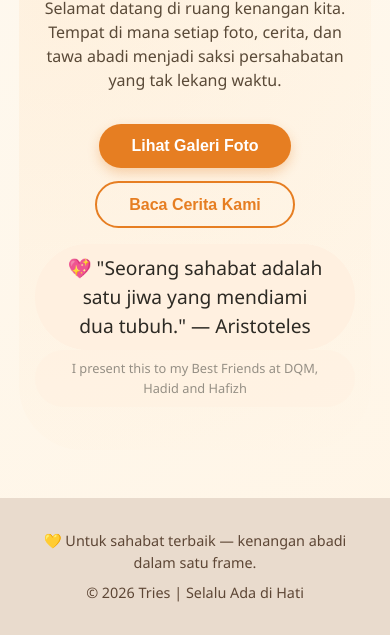
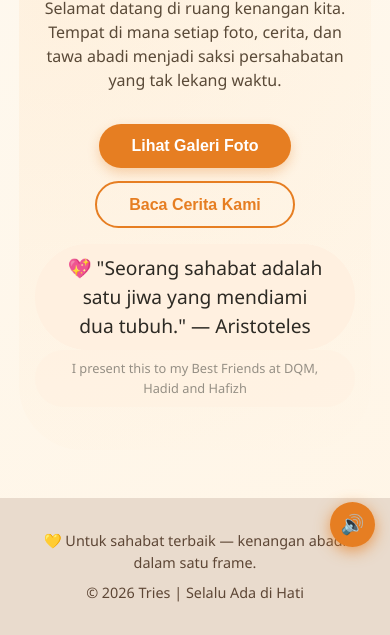
Before and after one commit to Abqory468/tries, a plain HTML site: page index.html in a window 390 px wide. Shown: the part 282-917 px from the top of the page. Drawn offline with Linux system fonts and the light colour scheme.

Commit message:
add music

```diff
--- a/index.html
+++ b/index.html
@@ -832,6 +832,69 @@
                 font-size: 0.95rem;
             }
         }
+
+        /* ========== MUSIC TOGGLE BUTTON ========== */
+        .music-toggle {
+            position: fixed;
+            bottom: 20px;
+            right: 20px;
+            width: 50px;
+            height: 50px;
+            border-radius: 50%;
+            background: #e67e22;
+            border: none;
+            cursor: pointer;
+            box-shadow: 0 4px 15px rgba(0, 0, 0, 0.2);
+            z-index: 1000;
+            transition: all 0.3s ease;
+            display: flex;
+            align-items: center;
+            justify-content: center;
+        }
+
+        .music-toggle:hover {
+            transform: scale(1.1);
+            background: #cf711f;
+            box-shadow: 0 6px 20px rgba(0, 0, 0, 0.3);
+        }
+
+        .music-icon {
+            font-size: 1.5rem;
+            color: white;
+            transition: all 0.3s ease;
+        }
+
+        .music-toggle.muted .music-icon {
+            content: "🔇";
+        }
+
+        /* Animasi untuk tombol saat musik diputar */
+        @keyframes pulse {
+            0% {
+                box-shadow: 0 4px 15px rgba(230, 126, 34, 0.4);
+            }
+            100% {
+                box-shadow: 0 4px 15px rgba(230, 126, 34, 0.8);
+            }
+        }
+
+        .music-toggle:not(.muted) {
+            animation: pulse 1.5s ease-in-out infinite alternate;
+        }
+
+        /* Responsive untuk mobile */
+        @media (max-width: 768px) {
+            .music-toggle {
+                bottom: 15px;
+                right: 15px;
+                width: 45px;
+                height: 45px;
+            }
+
+            .music-icon {
+                font-size: 1.2rem;
+            }
+        }
     </style>
 </head>
 <body>
@@ -1009,6 +1072,17 @@
         <div class="modal-caption" id="modalCaption"></div>
     </div>
 </div>
+
+<!-- Tombol Musik -->
+<button id="musicToggle" class="music-toggle">
+    <span class="music-icon">🔊</span>
+</button>
+
+<!-- Audio Player -->
+<audio id="bgMusic" loop preload="auto">
+    <source src="music/Yiruma, (이루마) - River Flows in You.mp3" type="audio/mpeg">
+    Musik tidak dapat diputar di browser Anda.
+</audio>
 
 <script>
     // ========== HAMBURGER MENU ==========
@@ -1339,6 +1413,69 @@
     });
 
     console.log("Website Sahabat Story siap!");
+
+    // ========== MUSIC PLAYER ==========
+    const bgMusic = document.getElementById('bgMusic');
+    const musicToggle = document.getElementById('musicToggle');
+    let isPlaying = false;
+    let musicStarted = false;
+
+    if (bgMusic) {
+        bgMusic.volume = 0.3;
+
+        function playMusic() {
+            bgMusic.play().then(() => {
+                isPlaying = true;
+                musicToggle.classList.remove('muted');
+                const icon = musicToggle.querySelector('.music-icon');
+                if (icon) icon.textContent = '🔊';
+            }).catch((error) => {
+                console.log("Autoplay dicegah:", error);
+                musicToggle.classList.add('muted');
+                const icon = musicToggle.querySelector('.music-icon');
+                if (icon) icon.textContent = '🔇';
+            });
+        }
+
+        function pauseMusic() {
+            bgMusic.pause();
+            isPlaying = false;
+            musicToggle.classList.add('muted');
+            const icon = musicToggle.querySelector('.music-icon');
+            if (icon) icon.textContent = '🔇';
+        }
+
+        function toggleMusic() {
+            if (isPlaying) {
+                pauseMusic();
+            } else {
+                playMusic();
+            }
+        }
+
+        musicToggle.addEventListener('click', toggleMusic);
+
+        function startMusicOnInteraction() {
+            if (!musicStarted) {
+                playMusic();
+                musicStarted = true;
+                document.removeEventListener('click', startMusicOnInteraction);
+                document.removeEventListener('touchstart', startMusicOnInteraction);
+                document.removeEventListener('keydown', startMusicOnInteraction);
+            }
+        }
+
+        document.addEventListener('click', startMusicOnInteraction);
+        document.addEventListener('touchstart', startMusicOnInteraction);
+        document.addEventListener('keydown', startMusicOnInteraction);
+
+        setTimeout(() => {
+            if (!musicStarted) {
+                playMusic().catch(() => {});
+            }
+        }, 1000);
+    }
 </script>
+
 </body>
 </html>
```
Also changed, not shown: 1 other file.
